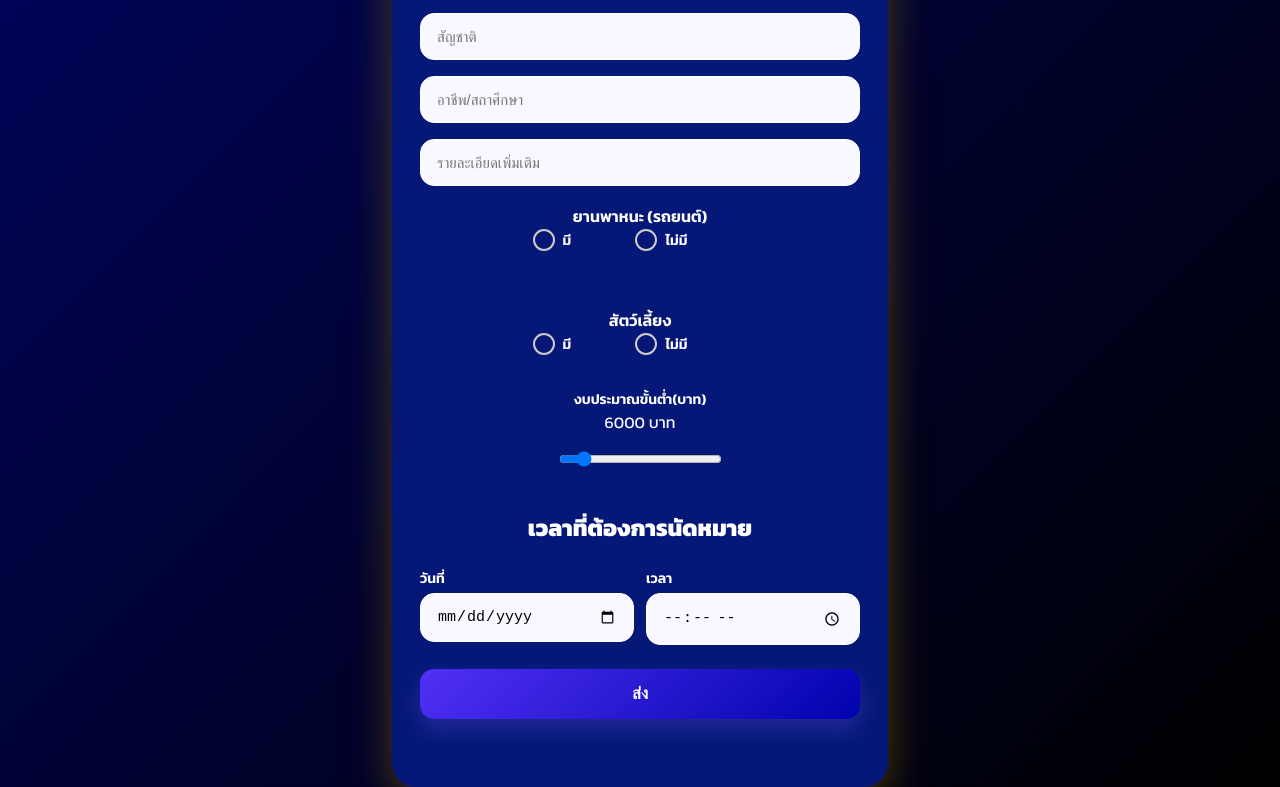
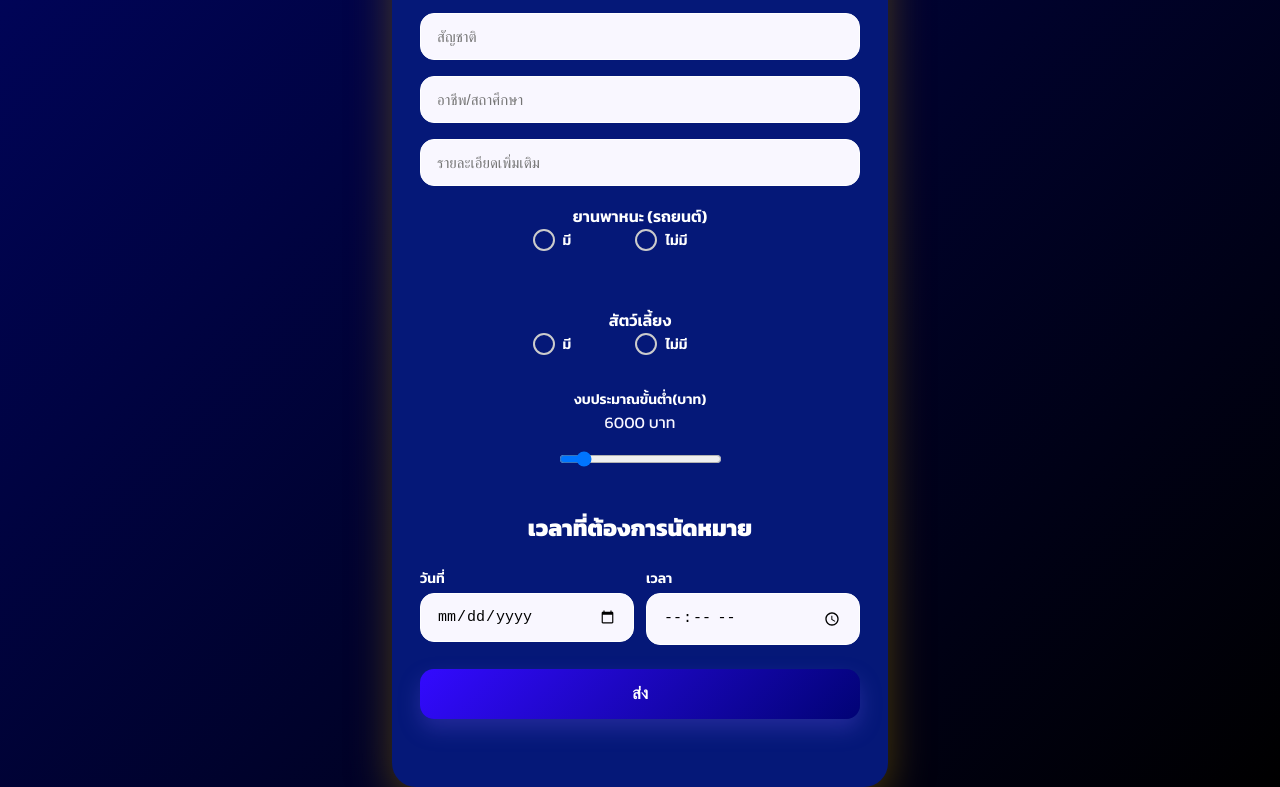
Before and after one commit to phumin4849/Ps_Prop, a plain HTML site: page index.html in a window 1280 px wide. Shown: the part 528-1315 px from the top of the page. Drawn offline with Linux system fonts and the light colour scheme.

Commit message:
update files

```diff
--- a/style.css
+++ b/style.css
@@ -203,7 +203,7 @@ select {
 
 /* ปุ่ม */
 button {
-  background: linear-gradient(135deg, #5130f5, #0003ad);
+  background: linear-gradient(135deg, #330aff, #010375);
   color: white;
   border: none;
   border-radius: 14px;
```
